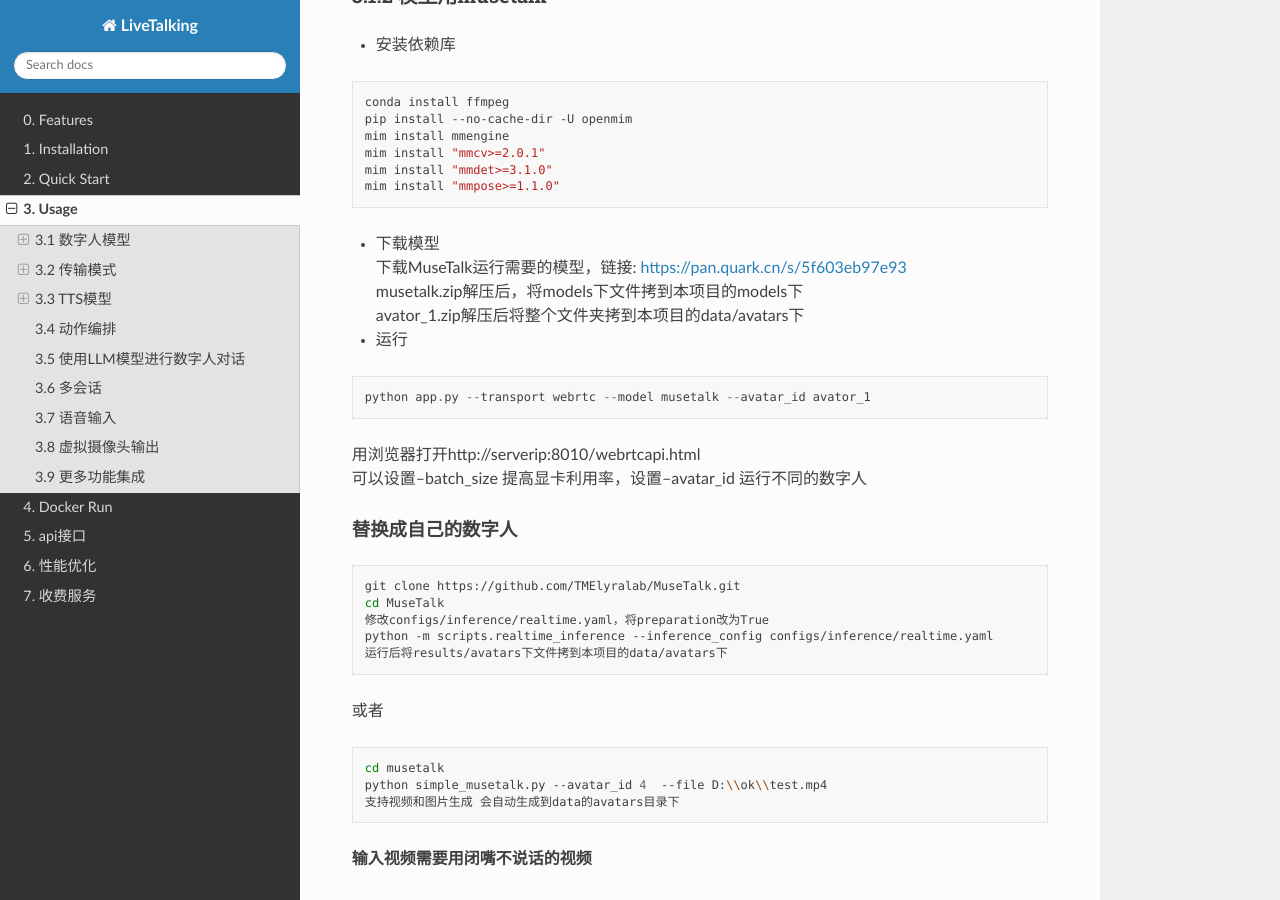
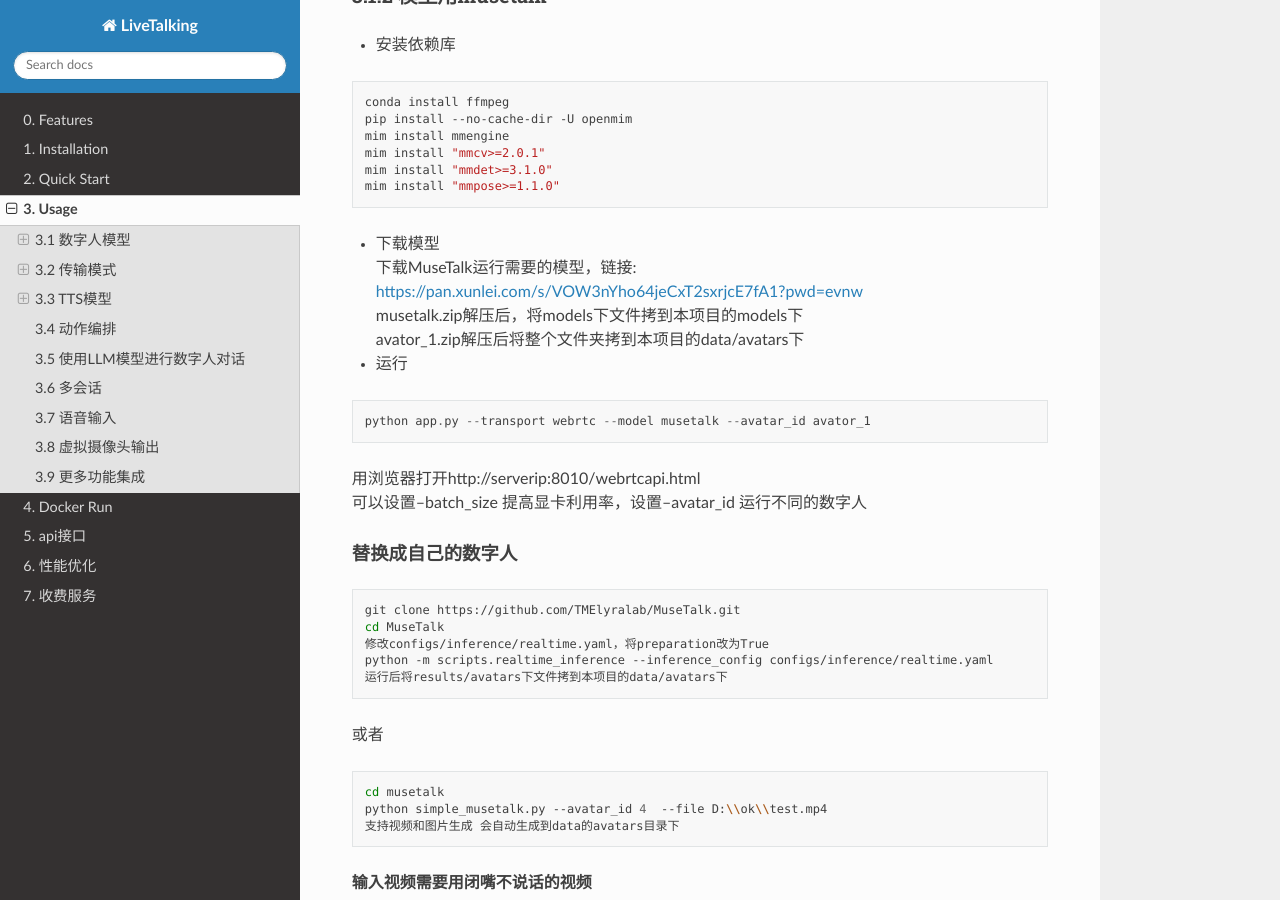
Before and after one commit to lipku/livetalking-doc, a Sphinx documentation site: the page built from docs/source/usage.md, in a window 1280 px wide and 900 px high, scrolled down 833 px. Built offline with Sphinx 7.4.7 and the Read the Docs theme 3.1.0, drawn with Linux system fonts in a browser that asks for light colours; some of the changed lines change nothing that is shown.

Commit message:
update url

````diff
--- a/docs/source/usage.md
+++ b/docs/source/usage.md
@@ -34,7 +34,7 @@
 mim install "mmpose>=1.1.0"
 ```
 - 下载模型
-下载MuseTalk运行需要的模型，链接: <https://pan.quark.cn/s/5f603eb97e93>
+下载MuseTalk运行需要的模型，链接: <https://pan.xunlei.com/s/VOW3nYho64jeCxT2sxrjcE7fA1?pwd=evnw>
 musetalk.zip解压后，将models下文件拷到本项目的models下
 avator_1.zip解压后将整个文件夹拷到本项目的data/avatars下
 - 运行
````
